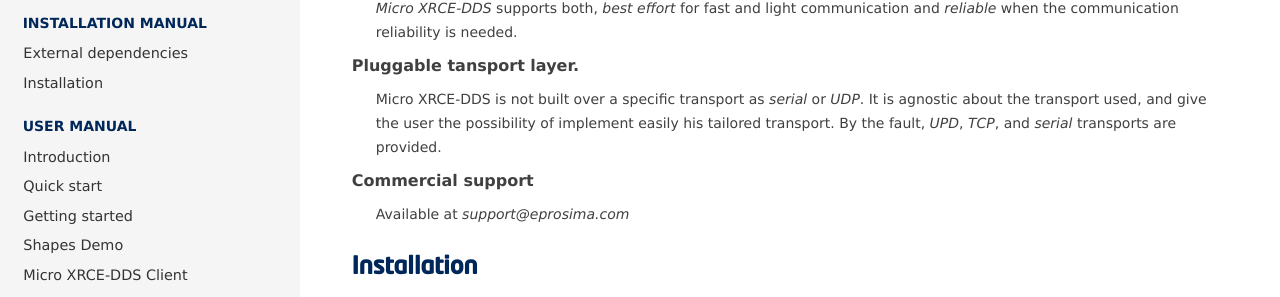
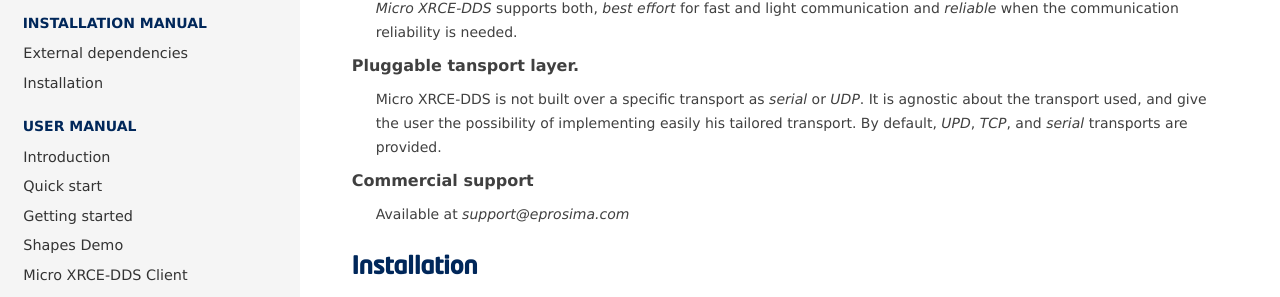
Before and after one commit to eProsima/Micro-XRCE-DDS-docs, a Sphinx documentation site: the page built from docs/index.rst, in a window 1280 px wide and 900 px high, scrolled down 1310 px. Shown: the part 169-466 px from the top of the window. Built offline with Sphinx 7.4.7 and the Read the Docs theme 2.0.0, drawn with Linux system fonts in a browser that asks for light colours.

Commit message:
Updated index file.

```diff
--- a/docs/index.rst
+++ b/docs/index.rst
@@ -55,8 +55,8 @@
 
 Pluggable tansport layer.
     Micro XRCE-DDS is not built over a specific transport as *serial* or *UDP*.
-    It is agnostic about the transport used, and give the user the possibility of implement easily his tailored transport.
-    By the fault, *UPD*, *TCP*, and *serial* transports are provided.
+    It is agnostic about the transport used, and give the user the possibility of implementing easily his tailored transport.
+    By default, *UPD*, *TCP*, and *serial* transports are provided.
 
 Commercial support
     Available at `support@eprosima.com`
```
